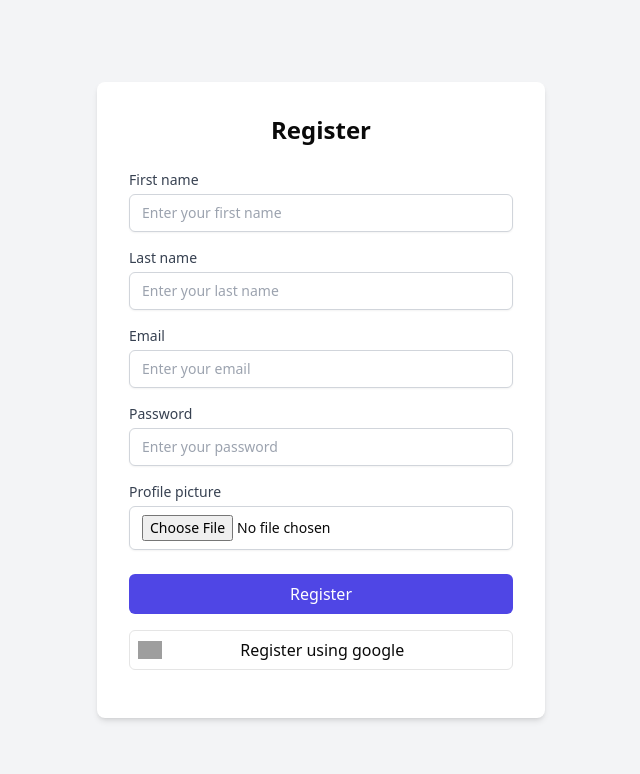
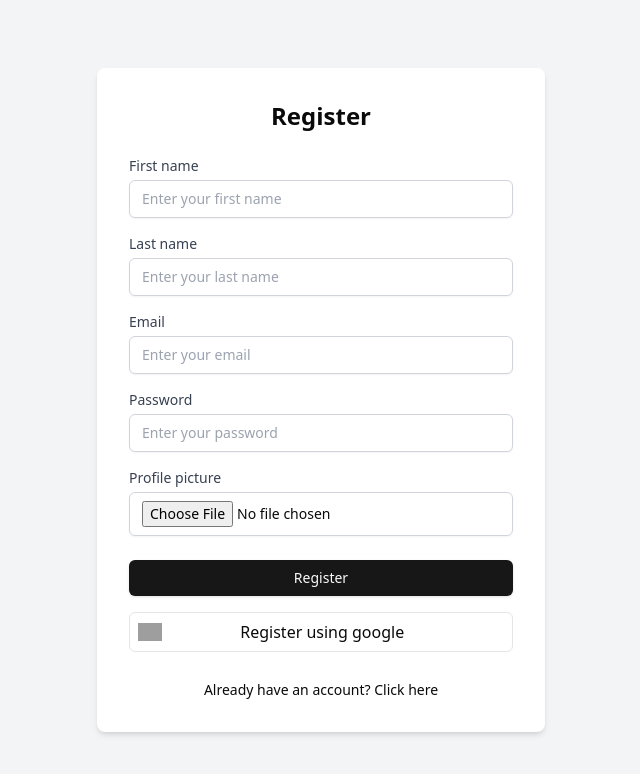
Before and after one commit to kcne/cnit-academy-ui, a Next.js app: page /register in a window 1280 px wide. Shown: the top 774 px of the page, without its empty margins (319-959 px from the left). Built offline with nearby package versions, Linux system fonts and the light colour scheme; no server answers; grey boxes are pictures that could not be loaded.

Commit message:
redirect button and shadcn styling

```diff
--- a/src/app/components/loginForm.tsx
+++ b/src/app/components/loginForm.tsx
@@ -9,6 +9,8 @@ import { useForm } from "react-hook-form";
 import { zodResolver } from "@hookform/resolvers/zod";
 import { useGoogleLogin } from "@react-oauth/google";
 import axios from "axios";
+import Link from "next/link";
+import { Button } from "@/components/ui/button";
 
 const schema = z.object({
   email: z.string().email(),
@@ -103,13 +105,16 @@ const Form = () => {
               </p>
             )}
           </div>
-          <button
-            type="submit"
-            className="w-full bg-indigo-600 text-white py-2 px-4 rounded-md hover:bg-indigo-700 focus:outline-none focus:ring-2 focus:ring-indigo-500 focus:ring-offset-2"
-            disabled={loading}
-          >
+          <Button className="w-full px-4 py-2">
             {loading ? "Loading..." : "Login"}
-          </button>
+          </Button>
+          {/* <button */}
+          {/*   type="submit" */}
+          {/*   className="w-full bg-indigo-600 text-white py-2 px-4 rounded-md hover:bg-indigo-700 focus:outline-none focus:ring-2 focus:ring-indigo-500 focus:ring-offset-2" */}
+          {/*   disabled={loading} */}
+          {/* > */}
+          {/*   {loading ? "Loading..." : "Login"} */}
+          {/* </button> */}
         </form>
         <div className="py-4">
           <button
@@ -128,6 +133,9 @@ const Form = () => {
             <span className="aspect-square h-full"></span>
           </button>
         </div>
+        <p className="w-full text-center pt-3 text-sm">
+          <Link href={"/register"}>Don't have an account? Click here</Link>
+        </p>
       </div>
     </div>
   );
--- a/src/app/components/registerForm.tsx
+++ b/src/app/components/registerForm.tsx
@@ -8,6 +8,8 @@ import { useForm } from "react-hook-form";
 import { zodResolver } from "@hookform/resolvers/zod";
 import { useGoogleLogin } from "@react-oauth/google";
 import axios from "axios";
+import Link from "next/link";
+import { Button } from "@/components/ui/button";
 
 const schema = z.object({
   firstName: z.string().min(3, "First name must be at least 3 characters."),
@@ -168,13 +170,9 @@ const RegisterForm = () => {
             )}
           </div>
 
-          <button
-            type="submit"
-            className="w-full bg-indigo-600 text-white py-2 px-4 rounded-md hover:bg-indigo-700 focus:outline-none focus:ring-2 focus:ring-indigo-500 focus:ring-offset-2"
-            disabled={loading}
-          >
+          <Button className="w-full px-4 py-2">
             {loading ? "Loading..." : "Register"}
-          </button>
+          </Button>
         </form>
         <div className="py-4">
           <button
@@ -193,6 +191,9 @@ const RegisterForm = () => {
             <span className="aspect-square h-full"></span>
           </button>
         </div>
+        <p className="w-full text-center pt-3 text-sm">
+          <Link href={"/login"}>Already have an account? Click here</Link>
+        </p>
       </div>
     </div>
   );
```
